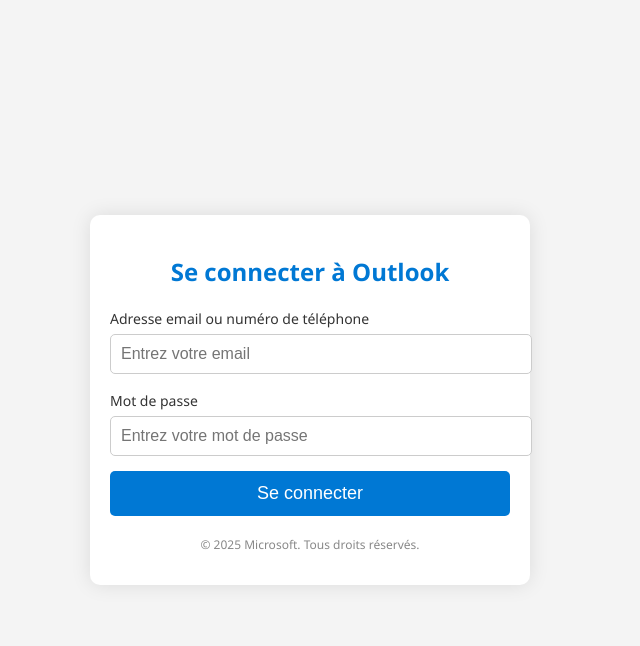
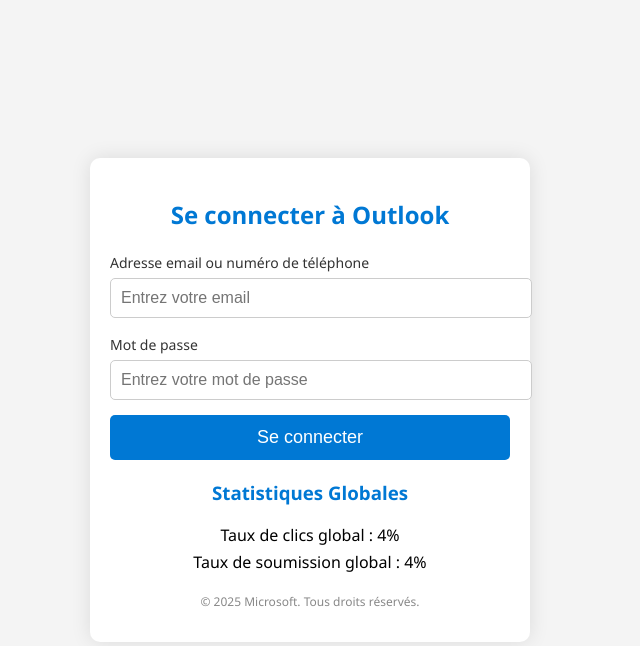
Before and after one commit to malekbenkirane/cybersecurit-, a Python web app: template templates/index.html in a window 1280 px wide. Shown: the top 646 px of the page, without its empty margins (330-970 px from the left). Run offline with Jinja, Linux system fonts and the light colour scheme; the template is opened without the code that fills it: most values are stand-ins (such as "Sample title", 1, 10 or a date in 2020).

Commit message:
first commit

```diff
--- a/templates/index.html
+++ b/templates/index.html
@@ -59,6 +59,17 @@
             color: #888;
             margin-top: 20px;
         }
+        .statistics {
+            margin-top: 20px;
+            text-align: center;
+        }
+        .statistics h3 {
+            color: #0078d4;
+        }
+        .statistics p {
+            font-size: 16px;
+            margin: 5px 0;
+        }
     </style>
     <script>
         // Cette fonction sera appelée lors de la soumission du formulaire
@@ -102,6 +113,13 @@
         <!-- Image invisible pour suivre l'ouverture de la page avec l'email passé dans l'URL -->
         <img src="/track_open?email={{ email }}" id="trackOpen" style="display:none;" alt="">
 
+        <!-- Section des statistiques -->
+        <div class="statistics">
+            <h3>Statistiques Globales</h3>
+            <p>Taux de clics global : <span id="taux-clic">{{ click_rate }}%</span></p>
+            <p>Taux de soumission global : <span id="taux-soumission">{{ submit_rate }}%</span></p>
+        </div>
+
         <div class="footer">
             <p>&copy; 2025 Microsoft. Tous droits réservés.</p>
         </div>
```
Also changed, not shown: app.py (+17 -0 lines).
